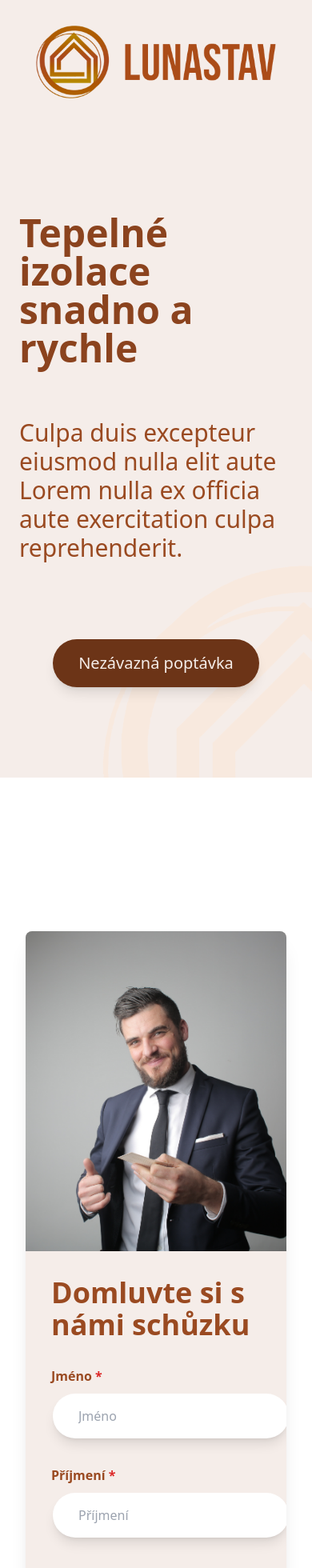
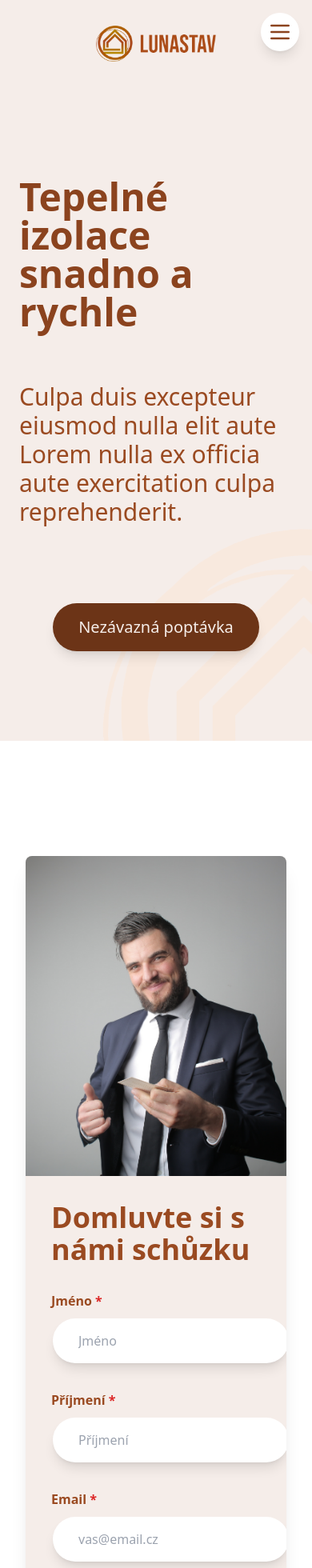
Before and after one commit to OndrejJuda/tepelne-izolace, a Next.js app: page / in a window 390 px wide. Shown: the top 1960 px of the page at 80% size. Built offline with nearby package versions, Linux system fonts and the light colour scheme.

Commit message:
mobile navbar

```diff
--- a/components/Header.jsx
+++ b/components/Header.jsx
@@ -10,7 +10,7 @@ const Header = () => {
     >
       <div className='mx-auto md:ml-16 lg:ml-4 xl:ml-36'>
         <Link href='/'>
-          <img src='/logo/logo-name.png' alt='logo' width={300} />
+          <img src='/logo/logo-name.png' alt='logo' className='w-[150px] sm:w-[300px]' />
         </Link>
       </div>
     </header>
--- a/components/Hero.jsx
+++ b/components/Hero.jsx
@@ -9,7 +9,7 @@ const Hero = () => {
         alt='logo'
         className='absolute top-[600px] -right-44 md:right-32 md:top-64 opacity-50 scale-125'
       />
-      <div className='flex flex-col justify-center items-center lg:items-start p-6 sm:px-12 h-[calc(100vh-155px)] md:h-auto relative'>
+      <div className='flex flex-col justify-center items-center lg:items-start p-6 sm:px-12 min-h-[calc(100vh-155px)] md:h-auto relative'>
 
         <h1 className='text-5xl md:text-6xl font-bold text-primary-600 mb-16'>
           Tepelné izolace snadno a rychle
--- a/components/Navbar.jsx
+++ b/components/Navbar.jsx
@@ -1,5 +1,6 @@
-import React, { useState, useEffect } from 'react';
+import React, { useState, useEffect, useRef } from 'react';
 import Link from 'next/link';
+import { HiOutlineMenu } from 'react-icons/hi';
 
 const links = [
   { href: '#kontakty', title: 'Nezávazná poptávka', cta: true },
@@ -10,12 +11,28 @@ const links = [
 
 const Navbar = () => {
   const [isOnTop, setIsOnTop] = useState(true);
+  const [isOpen, setIsOpen] = useState(false);
+  const [isVisible, setIsVisible] = useState(true);
+
+  const previousYScroll = useRef();
 
   useEffect(() => {
     const handleScroll = (event) => {
       const { scrollY } = window;
 
       setIsOnTop(scrollY < 100);
+
+      const diffY = previousYScroll.current - scrollY
+      previousYScroll.current = scrollY;
+
+      if (scrollY < 200) {
+        setIsVisible(true);
+      }
+      else if (diffY > 0) { // scrolling upwards
+        setIsVisible(true);
+      } else if (diffY < 0) { // scrolling downwards
+        setIsVisible(false);
+      }
     };
 
     window.addEventListener('scroll', handleScroll);
@@ -25,9 +42,23 @@ const Navbar = () => {
     };
   }, []);
 
+  useEffect(() => {
+    if (isOpen) {
+      document.body.style.overflow = 'hidden';
+    } else {
+      document.body.style.overflow = 'auto';
+    }
+  }, [isOpen]);
+
+  const showButton = () => {
+    if (isOpen) return true;
+
+    return isVisible;
+  };
+
   return (
-    <div className={`hidden lg:flex justify-end mr-4 xl:mr-36 z-50 -mt-16
-    sticky top-11
+    <>
+      <div className={`hidden lg:flex justify-end mr-4 xl:mr-36 sticky top-11 -mt-16 z-50
           transition ${isOnTop ? '' : 'translate-x-[-13%] xl:translate-x-[-12%] 2xl:translate-x-[-23%]'}`}>
         <nav className={`bg-[#fff] py-4 px-12 rounded-full shadow-lg relative`}>
           <Link href='/'>
@@ -60,6 +91,40 @@ const Navbar = () => {
           </ul>
         </nav>
       </div>
+
+      <div className='w-screen flex justify-end lg:hidden fixed top-4 left-0 z-50'>
+        <button className={`z-10 mr-4 transition ${showButton() ? '' : '-translate-y-[100px]'} shadow-lg bg-white rounded-full`}>
+          <HiOutlineMenu
+            size={48}
+            color='#8b431e'
+            className={`p-2 transition ${isOpen ? '' : 'rotate-180'} `}
+            onClick={() => setIsOpen((prevValue) => !prevValue)}
+          />
+        </button>
+        <nav
+          className={`absolute -top-4 right-0 min-h-screen w-screen h-[500px] bg-primary-100 transition ${isOpen ? '' : 'translate-x-[100%]'} flex justify-center items-center short:items-start short:pt-8 overflow-auto`}
+        >
+          <ul className='flex flex-col justify-center items-center gap-8'>
+            <Link href='/' onClick={() => { setIsOpen(false); setIsVisible(false); }}>
+              <img src='/logo/logo-name.png' alt='logo' className='w-[200px] sm:w-[300px]' />
+            </Link>
+            {
+              links.map(({ href, title, cta }) => (
+                <li
+                  key={href}
+                  className={`${cta ? 'text-primary-700 font-bold' : 'text-primary-500'} text-xl sm:text-2xl font-semibold group relative overflow-hidden`}
+                >
+                  <Link href={href} onClick={() => { setIsOpen(false); setIsVisible(false); }}>
+                    {title}
+                  </Link>
+                  <div className='w-full h-[2px] bg-primary-500 -translate-x-[105%] group-hover:translate-x-0 transition' />
+                </li>
+              ))
+            }
+          </ul>
+        </nav>
+      </div>
+    </>
   );
 };
 
--- a/components/SectionWrapper.jsx
+++ b/components/SectionWrapper.jsx
@@ -4,10 +4,10 @@ const SectionWrapper = ({ children, id, sectionStyle, innerDivStyle }) => {
   return (
     <section
     id={id}
-    className={`flex justify-center my-48 xl:my-0  ${sectionStyle}`}
+    className={`flex justify-center ${sectionStyle}`}
     >
       <div
-      className={`xl:my-36 ${innerDivStyle}`}
+      className={`my-36 ${innerDivStyle}`}
       >
         {children}
       </div>
--- a/tailwind.config.js
+++ b/tailwind.config.js
@@ -11,6 +11,7 @@ module.exports = {
       // },
       screens: {
         '2xl': '1500px',
+        'short': { 'raw': '(max-height: 400px)' }
       },
       colors: {
         'primary': {
@@ -25,7 +26,7 @@ module.exports = {
           800: '#3e1e0d',
           900: '#1f0f07',
         }
-      }
+      },
     },
   },
   plugins: [],
```
Lines whose indentation alone changed are shown as unchanged.
